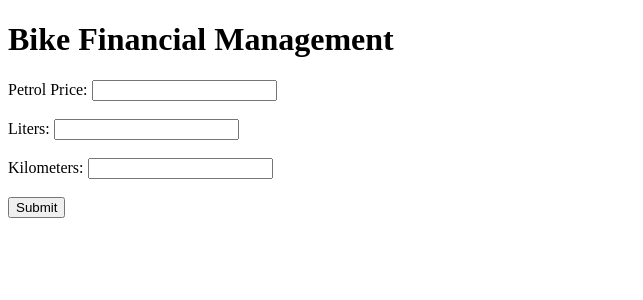
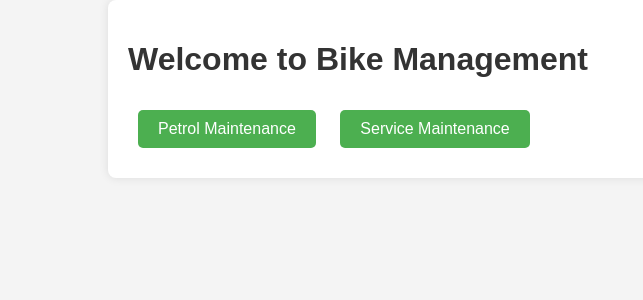
Before and after one commit to ksuresh21/bike-management, a Flask app: page / in a window 1280 px wide. Shown: the top 300 px of the page, without its empty margins (0-643 px from the left). Run offline with Flask 3, Linux system fonts and the light colour scheme.

Commit message:
features 0.1

```diff
--- a/app/__init__.py
+++ b/app/__init__.py
@@ -1,10 +1,10 @@
 from flask import Flask
+from .routes import main
 
 def create_app():
     app = Flask(__name__)
-    app.config['SECRET_KEY'] = 'your_secret_key'
 
-    from .routes import main
+    # Register blueprints
     app.register_blueprint(main)
 
     return app
--- a/app/routes.py
+++ b/app/routes.py
@@ -4,7 +4,6 @@ import os
 
 main = Blueprint('main', __name__)
 
-# Define the directory and Excel file path
 DATA_DIR = os.path.join(os.getcwd(), 'data')
 EXCEL_FILE = os.path.join(DATA_DIR, "bike_data.xlsx")
 
@@ -12,32 +11,41 @@ EXCEL_FILE = os.path.join(DATA_DIR, "bike_data.xlsx")
 def home():
     return render_template('index.html')
 
-@main.route('/add_data', methods=['POST'])
-def add_data():
-    # Example data: petrol_price, liters, kilometers
-    petrol_price = request.form['petrol_price']
-    liters = request.form['liters']
-    kilometers = request.form['kilometers']
+@main.route('/petrol', methods=['GET', 'POST'])
+def petrol():
+    if request.method == 'POST':
+        petrol_price = request.form['petrol_price']
+        liters = request.form['liters']
+        kilometers = request.form['kilometers']
 
-    # Create a DataFrame with the new data
-    new_data = pd.DataFrame({
-        'Petrol Price': [petrol_price],
-        'Liters': [liters],
-        'Kilometers': [kilometers]
-    })
+        new_data = pd.DataFrame({
+            'Petrol Price': [petrol_price],
+            'Liters': [liters],
+            'Kilometers': [kilometers]
+        })
 
-    # Ensure the data directory exists
-    if not os.path.exists(DATA_DIR):
-        os.makedirs(DATA_DIR)
+        if not os.path.exists(DATA_DIR):
+            os.makedirs(DATA_DIR)
 
-    # Check if the Excel file exists
-    if not os.path.exists(EXCEL_FILE):
-        # If the file doesn't exist, create it and write the new data
-        new_data.to_excel(EXCEL_FILE, index=False)
-    else:
-        # If the file exists, read the existing data, append the new data, and save it
-        existing_data = pd.read_excel(EXCEL_FILE)
-        updated_data = pd.concat([existing_data, new_data], ignore_index=True)
-        updated_data.to_excel(EXCEL_FILE, index=False)
+        if not os.path.exists(EXCEL_FILE):
+            new_data.to_excel(EXCEL_FILE, index=False)
+        else:
+            existing_data = pd.read_excel(EXCEL_FILE)
+            updated_data = pd.concat([existing_data, new_data], ignore_index=True)
+            updated_data.to_excel(EXCEL_FILE, index=False)
 
-    return "Data added successfully"
+        return "Data added successfully"
+    return render_template('petrol.html')
+
+@main.route('/service', methods=['GET', 'POST'])
+def service():
+    if request.method == 'POST':
+        service_date = request.form['service_date']
+        amount_paid = request.form['amount_paid']
+        mileage = request.form['mileage']
+        oil_changed = request.form.get('oil_changed', 'No')
+
+        # Your logic to save the service data goes here
+        # For now, we'll just return a success message
+        return f"Service data saved: Date={service_date}, Amount={amount_paid}, Mileage={mileage}, Oil Changed={oil_changed}"
+    return render_template('service.html')
--- a/app/static/style.css
+++ b/app/static/style.css
@@ -0,0 +1,76 @@
+body {
+    font-family: Arial, sans-serif;
+    margin: 0;
+    padding: 0;
+    background-color: #f4f4f4;
+}
+
+.container {
+    width: 80%;
+    margin: auto;
+    padding: 20px;
+    background: white;
+    border-radius: 8px;
+    box-shadow: 0 0 10px rgba(0, 0, 0, 0.1);
+}
+
+h1 {
+    color: #333;
+}
+
+.button {
+    display: inline-block;
+    padding: 10px 20px;
+    margin: 10px;
+    background-color: #4CAF50;
+    color: white;
+    text-decoration: none;
+    border-radius: 5px;
+}
+
+.button:hover {
+    background-color: #45a049;
+}
+
+table {
+    width: 100%;
+    border-collapse: collapse;
+}
+
+table, th, td {
+    border: 1px solid #ddd;
+}
+
+th, td {
+    padding: 8px;
+    text-align: left;
+}
+
+tr:nth-child(even) {
+    background-color: #f2f2f2;
+}
+
+tr:hover {
+    background-color: #ddd;
+}
+
+form {
+    margin-bottom: 20px;
+}
+
+label {
+    display: block;
+    margin-top: 10px;
+}
+
+input[type="text"], input[type="number"], input[type="date"] {
+    width: 100%;
+    padding: 8px;
+    margin-top: 5px;
+    border-radius: 4px;
+    border: 1px solid #ddd;
+}
+
+input[type="checkbox"] {
+    margin-top: 10px;
+}
--- a/app/templates/index.html
+++ b/app/templates/index.html
@@ -3,21 +3,14 @@
 <head>
     <meta charset="UTF-8">
     <meta name="viewport" content="width=device-width, initial-scale=1.0">
-    <title>Bike Management Tool</title>
+    <title>Bike Management</title>
+    <link rel="stylesheet" href="{{ url_for('static', filename='style.css') }}">
 </head>
 <body>
-    <h1>Bike Financial Management</h1>
-    <form action="/add_data" method="POST">
-        <label for="petrol_price">Petrol Price:</label>
-        <input type="text" id="petrol_price" name="petrol_price"><br><br>
-
-        <label for="liters">Liters:</label>
-        <input type="text" id="liters" name="liters"><br><br>
-
-        <label for="kilometers">Kilometers:</label>
-        <input type="text" id="kilometers" name="kilometers"><br><br>
-
-        <input type="submit" value="Submit">
-    </form>
+    <div class="container">
+        <h1>Welcome to Bike Management</h1>
+        <a href="{{ url_for('main.petrol') }}" class="button">Petrol Maintenance</a>
+        <a href="{{ url_for('main.service') }}" class="button">Service Maintenance</a>
+    </div>
 </body>
 </html>
```
Also changed, not shown: app/templates/petrol.html (added, +26 -0 lines), app/templates/service.html (added, +14 -0 lines), app/templates/view_petrol.html (added, +39 -0 lines), app/templates/view_service.html (added, +39 -0 lines), 1 other file.
